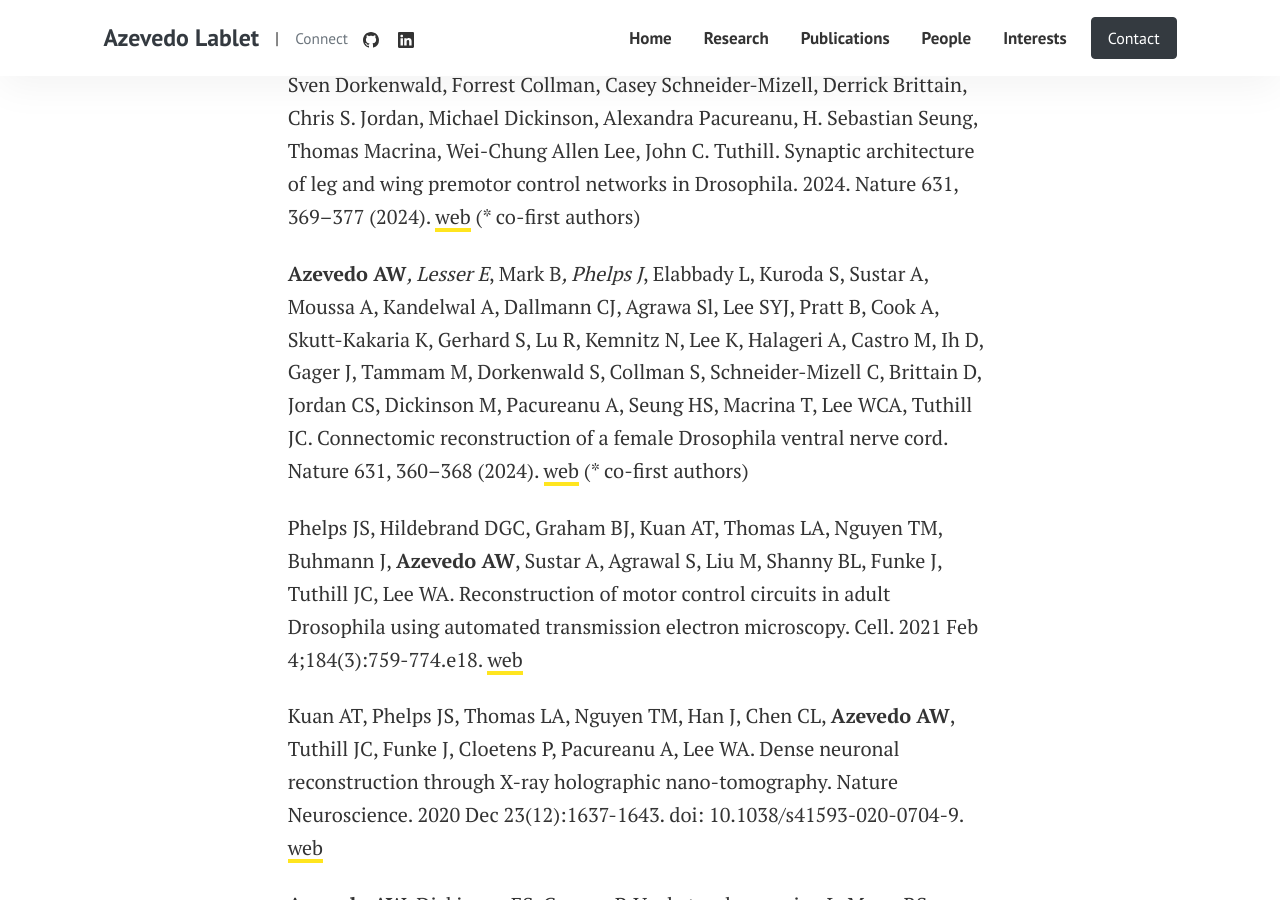
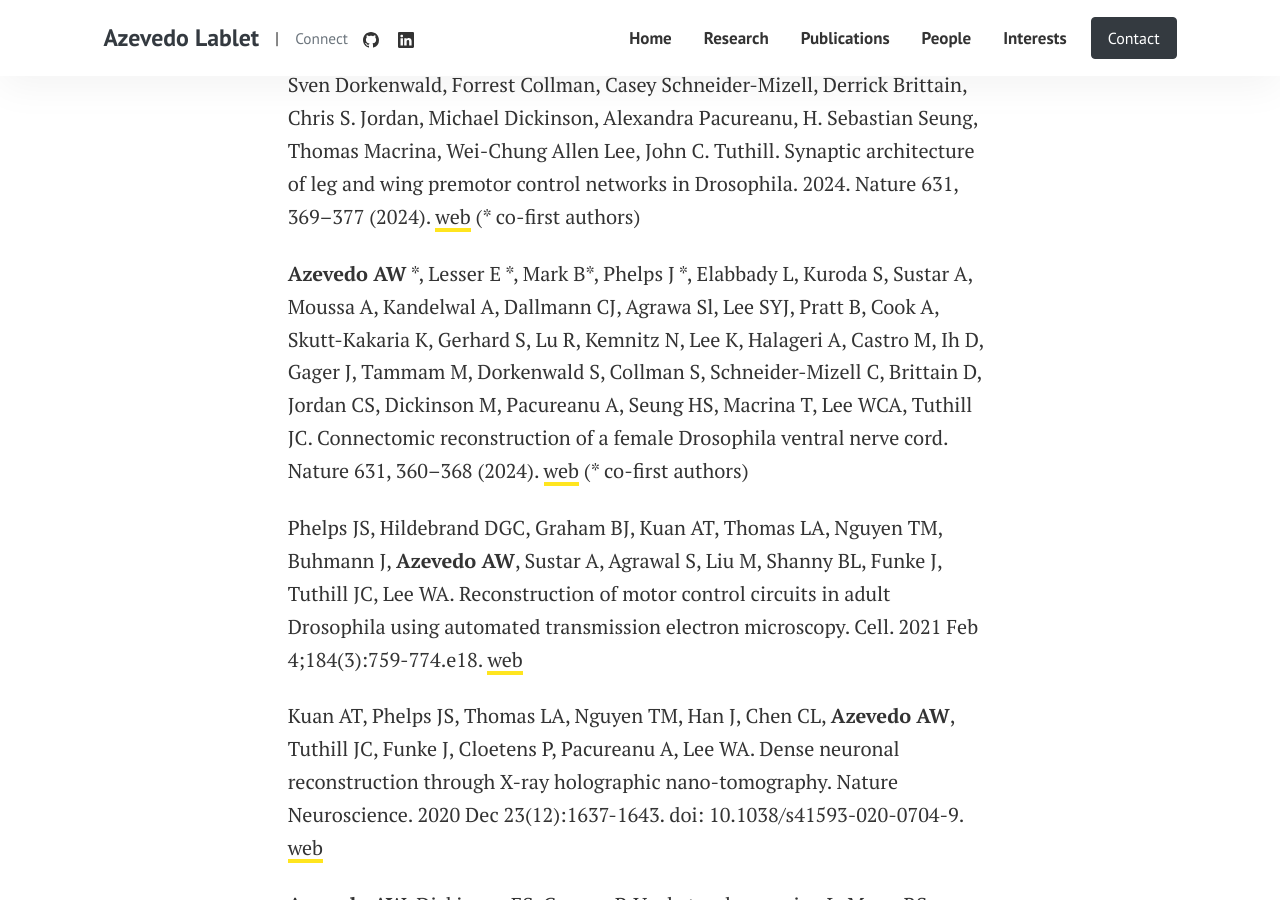
Before and after one commit to tony-azevedo/tony-azevedo.github.io, a Jekyll site: the page built from publications.md, in a window 1280 px wide and 900 px high, scrolled down 348 px. Built offline with Jekyll 4.4.1, drawn with Linux system fonts in a browser that asks for light colours.

```diff
--- a/publications.md
+++ b/publications.md
@@ -9,7 +9,7 @@ permalink: /publications/
 Ellen Lesser\*, **Anthony Azevedo**\*, Brandon Mark, Jasper Phelps, Leila Elabbady, Sumiya Kuroda, Anne Sustar, Anthony Moussa, Avinash Kandelwal, Chris J. Dallmann, Sweta Agrawal, Su-Yee J. Lee, Brandon Pratt, Andrew Cook, Kyobi Skutt-Kakaria, Stephan Gerhard, Ran Lu, Nico Kemnitz, Kisuk Lee, Akhilesh Halageri, Manuel Castro, Dodam Ih, Jay Gager, Marwan Tammam, Sven Dorkenwald, Forrest Collman, Casey Schneider-Mizell, Derrick Brittain, Chris S. Jordan, Michael Dickinson, Alexandra Pacureanu, H. Sebastian Seung, Thomas Macrina, Wei-Chung Allen Lee, John C. Tuthill. Synaptic architecture of leg and wing premotor control networks in Drosophila. 2024. Nature 631, 369–377 (2024). [web](https://doi.org/10.1038/s41586-024-07600-z )
 (\* co-first authors)
 
-**Azevedo AW***, Lesser E*, Mark B*, Phelps J*, Elabbady L, Kuroda S, Sustar A, Moussa A, Kandelwal A, Dallmann CJ, Agrawa Sl, Lee SYJ, Pratt B, Cook A, Skutt-Kakaria K, Gerhard S, Lu R, Kemnitz N, Lee K, Halageri A, Castro M, Ih D, Gager J, Tammam M, Dorkenwald S, Collman S, Schneider-Mizell C, Brittain D, Jordan CS, Dickinson M, Pacureanu A, Seung HS, Macrina T, Lee WCA, Tuthill JC. Connectomic reconstruction of a female Drosophila ventral nerve cord. Nature 631, 360–368 (2024). [web](https://doi.org/10.1038/s41586-024-07389-x )
+**Azevedo AW** \*, Lesser E \*, Mark B\*, Phelps J \*, Elabbady L, Kuroda S, Sustar A, Moussa A, Kandelwal A, Dallmann CJ, Agrawa Sl, Lee SYJ, Pratt B, Cook A, Skutt-Kakaria K, Gerhard S, Lu R, Kemnitz N, Lee K, Halageri A, Castro M, Ih D, Gager J, Tammam M, Dorkenwald S, Collman S, Schneider-Mizell C, Brittain D, Jordan CS, Dickinson M, Pacureanu A, Seung HS, Macrina T, Lee WCA, Tuthill JC. Connectomic reconstruction of a female Drosophila ventral nerve cord. Nature 631, 360–368 (2024). [web](https://doi.org/10.1038/s41586-024-07389-x )
 (* co-first authors)
 
 Phelps JS, Hildebrand DGC, Graham BJ, Kuan AT, Thomas LA, Nguyen TM, Buhmann J, **Azevedo AW**, Sustar A, Agrawal S, Liu M, Shanny BL, Funke J, Tuthill JC, Lee WA. Reconstruction of motor control circuits in adult Drosophila using automated transmission electron microscopy. Cell. 2021 Feb 4;184(3):759-774.e18. [web](https://www.cell.com/cell/fulltext/S0092-8674(20)31683-4?uuid=uuid%3A914d0252-0615-4494-9026-ada0f50d78dd)
```
